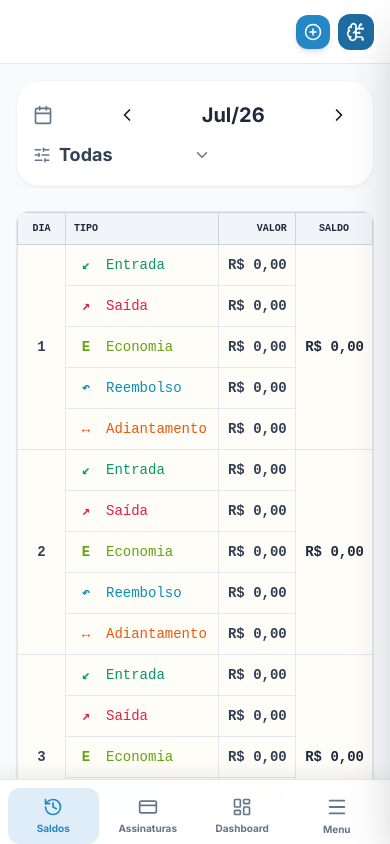
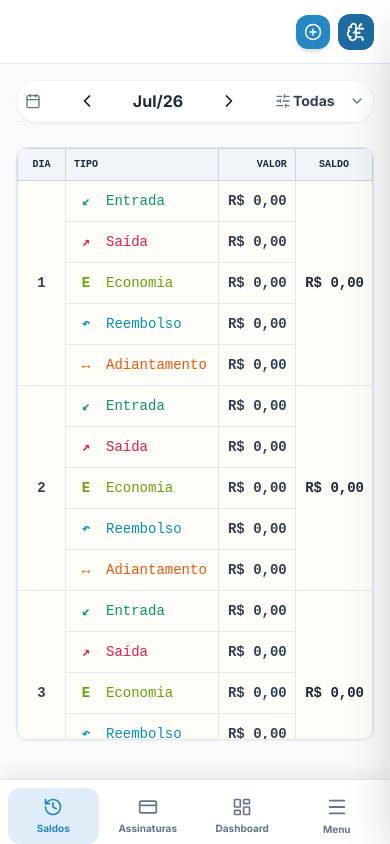
Before and after one commit to Heitor-moreira/Drachma, a React (Vite) app: page / in a window 390 px wide. Built offline with nearby package versions, Linux system fonts and the light colour scheme.

Commit message:
Ajusta visualização mobile dos saldos

```diff
--- a/components/DailyBalanceView.tsx
+++ b/components/DailyBalanceView.tsx
@@ -20,6 +20,7 @@ interface Props {
   currencySymbol: string;
   cards?: CreditCard[];
   onDayClick?: (date: string, group: FinancialGroup) => void;
+  compactHeader?: boolean;
 }
 
 // Helper to handle dates locally without UTC shifts
@@ -37,7 +38,17 @@ const parseLocalDate = (dateStr: string) => {
 
 const MONTHS = ['Jan', 'Fev', 'Mar', 'Abr', 'Mai', 'Jun', 'Jul', 'Ago', 'Set', 'Out', 'Nov', 'Dez'];
 
-const DailyBalanceView: React.FC<Props> = ({ transactions, dateRange, setDateRange, currencySymbol, cards = [], onDayClick }) => {
+const DailyBalanceView: React.FC<Props> = ({ transactions, dateRange, setDateRange, currencySymbol, cards = [], onDayClick, compactHeader = false }) => {
+  const [isNarrowViewport, setIsNarrowViewport] = useState(() => typeof window !== 'undefined' && window.innerWidth <= 430);
+  const useCompactHeader = compactHeader || isNarrowViewport;
+
+  React.useEffect(() => {
+    const updateViewport = () => setIsNarrowViewport(window.innerWidth <= 430);
+    window.addEventListener('resize', updateViewport);
+    updateViewport();
+    return () => window.removeEventListener('resize', updateViewport);
+  }, []);
+
   // Para a visão de planilha, a ordem padrão é cronológica (mais antigo no topo)
   const [typeFilter, setTypeFilter] = useState('ALL');
   const dailyTypes = [
@@ -88,12 +99,12 @@ const DailyBalanceView: React.FC<Props> = ({ transactions, dateRange, setDateRan
     <div className="space-y-6 transition-colors duration-300">
       {/* Cabeçalho mensal */}
       <div className="bg-white dark:bg-slate-900 rounded-3xl shadow-sm border border-slate-100 dark:border-slate-800 transition-colors">
-        <div className="p-4 flex flex-wrap items-center justify-between gap-2 border-b border-slate-100 dark:border-slate-800">
-          <Calendar size={20} className="text-slate-500" />
-          <button onClick={() => { const d = parseLocalDate(dateRange.start); d.setMonth(d.getMonth() - 1); const start = formatLocalYYYYMMDD(new Date(d.getFullYear(), d.getMonth(), 1)); const end = formatLocalYYYYMMDD(new Date(d.getFullYear(), d.getMonth() + 1, 0)); setDateRange({ start, end }); }} className="p-2"><ChevronLeft size={20} /></button>
-          <span className="text-xl font-black text-slate-800 dark:text-white">{MONTHS[parseLocalDate(dateRange.start).getMonth()]}/{String(parseLocalDate(dateRange.start).getFullYear()).slice(-2)}</span>
-          <button onClick={() => { const d = parseLocalDate(dateRange.start); d.setMonth(d.getMonth() + 1); const start = formatLocalYYYYMMDD(new Date(d.getFullYear(), d.getMonth(), 1)); const end = formatLocalYYYYMMDD(new Date(d.getFullYear(), d.getMonth() + 1, 0)); setDateRange({ start, end }); }} className="p-2"><ChevronRight size={20} /></button>
-          <div className="relative flex items-center gap-2"><SlidersHorizontal size={18} className="text-slate-500" /><select value={typeFilter} onChange={e => setTypeFilter(e.target.value)} className="appearance-none pr-7 text-lg font-bold text-slate-700 dark:text-slate-200 bg-transparent outline-none"><option value="ALL">Todas</option>{dailyTypes.map(item => <option key={item.key} value={item.key}>{item.label}</option>)}</select><ChevronDown size={18} className="pointer-events-none absolute right-0 text-slate-500" /></div>
+        <div className={useCompactHeader ? 'p-2 flex flex-nowrap items-center justify-between gap-1 overflow-hidden border-b border-slate-100 dark:border-slate-800' : 'p-2 sm:p-4 grid grid-cols-[auto_auto_auto_auto_auto] items-center justify-between gap-0 sm:flex sm:flex-wrap sm:justify-between sm:gap-2 border-b border-slate-100 dark:border-slate-800'}>
+          <Calendar className={useCompactHeader ? 'w-4 h-4 shrink-0 text-slate-500' : 'w-4 h-4 sm:w-5 sm:h-5 text-slate-500'} />
+          <button onClick={() => { const d = parseLocalDate(dateRange.start); d.setMonth(d.getMonth() - 1); const start = formatLocalYYYYMMDD(new Date(d.getFullYear(), d.getMonth(), 1)); const end = formatLocalYYYYMMDD(new Date(d.getFullYear(), d.getMonth() + 1, 0)); setDateRange({ start, end }); }} className={useCompactHeader ? 'shrink-0 p-0.5' : 'justify-self-center p-1 sm:p-2'}><ChevronLeft className={useCompactHeader ? 'w-5 h-5' : 'w-5 h-5 sm:w-6 sm:h-6'} /></button>
+          <span className={useCompactHeader ? 'shrink-0 whitespace-nowrap text-base font-black text-slate-800 dark:text-white' : 'justify-self-center text-base sm:text-xl font-black text-slate-800 dark:text-white'}>{MONTHS[parseLocalDate(dateRange.start).getMonth()]}/{String(parseLocalDate(dateRange.start).getFullYear()).slice(-2)}</span>
+          <button onClick={() => { const d = parseLocalDate(dateRange.start); d.setMonth(d.getMonth() + 1); const start = formatLocalYYYYMMDD(new Date(d.getFullYear(), d.getMonth(), 1)); const end = formatLocalYYYYMMDD(new Date(d.getFullYear(), d.getMonth() + 1, 0)); setDateRange({ start, end }); }} className={useCompactHeader ? 'shrink-0 p-0.5' : 'justify-self-center p-1 sm:p-2'}><ChevronRight className={useCompactHeader ? 'w-5 h-5' : 'w-5 h-5 sm:w-6 sm:h-6'} /></button>
+          <div className={useCompactHeader ? 'relative flex min-w-0 shrink items-center gap-0.5' : 'relative justify-self-end flex min-w-0 items-center gap-1 sm:gap-2'}><SlidersHorizontal className={useCompactHeader ? 'w-4 h-4 shrink-0 text-slate-500' : 'w-4 h-4 sm:w-[18px] sm:h-[18px] shrink-0 text-slate-500'} /><select value={typeFilter} onChange={e => setTypeFilter(e.target.value)} className={useCompactHeader ? 'min-w-0 max-w-[4.5rem] appearance-none pr-3 text-sm font-bold text-slate-700 dark:text-slate-200 bg-transparent outline-none' : 'min-w-0 max-w-full appearance-none pr-4 sm:pr-7 text-sm sm:text-lg font-bold text-slate-700 dark:text-slate-200 bg-transparent outline-none'}><option value="ALL">Todas</option>{dailyTypes.map(item => <option key={item.key} value={item.key}>{item.label}</option>)}</select><ChevronDown className={useCompactHeader ? 'w-4 h-4 pointer-events-none absolute right-0 text-slate-500' : 'w-4 h-4 sm:w-[18px] sm:h-[18px] pointer-events-none absolute right-0 text-slate-500'} /></div>
         </div>
       </div>
 
```
